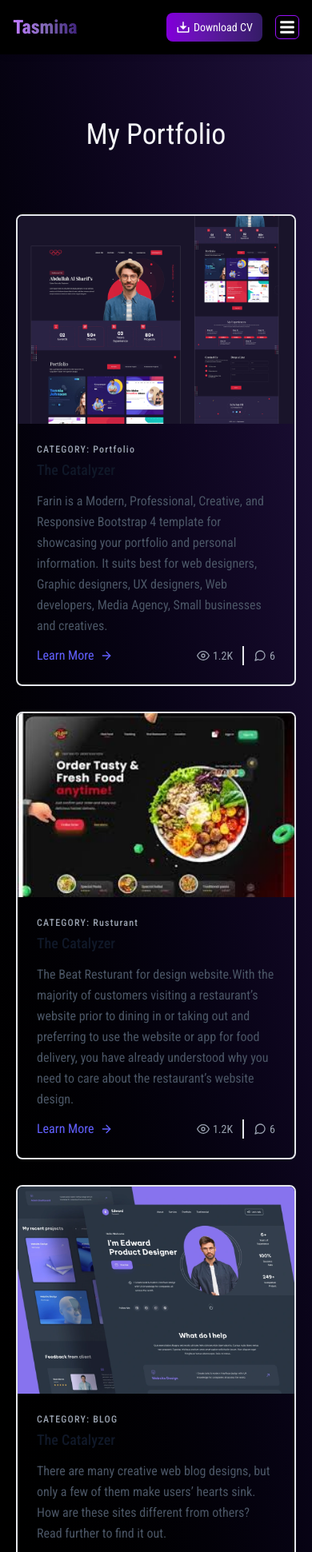
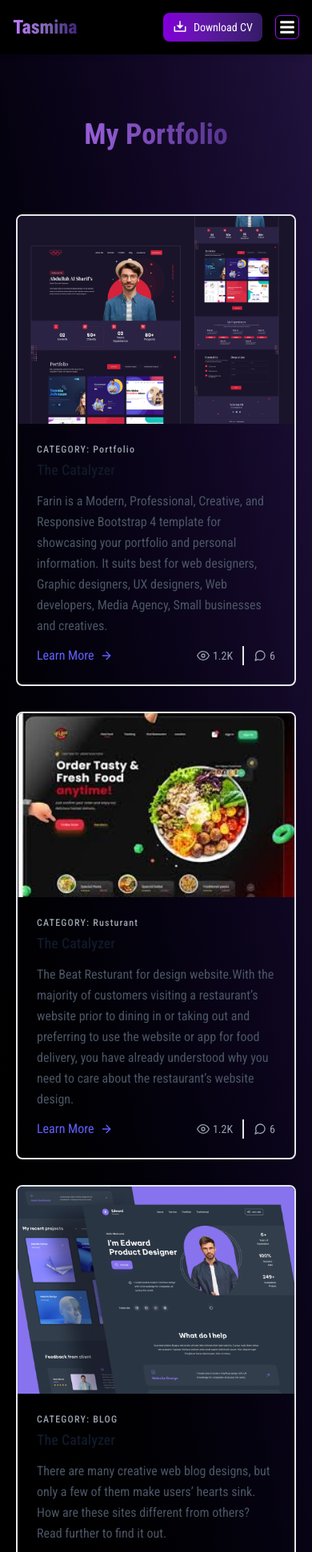
Before and after one commit to wptasmina/tasmi-portfolio, a React app: page /portfolio in a window 390 px wide. Shown: the top 1941 px of the page at 80% size. Built offline with nearby package versions, Linux system fonts and the light colour scheme; the HTML template or start-up script is replaced by a standard one.

Commit message:
added aos motion in used all file

```diff
--- a/package.json
+++ b/package.json
@@ -13,6 +13,7 @@
     "@tailwindcss/vite": "^4.0.3",
     "@tsparticles/all": "^3.8.1",
     "@tsparticles/react": "^3.0.0",
+    "aos": "^2.3.4",
     "lottie-react": "^2.4.1",
     "react": "^18.3.1",
     "react-dom": "^18.3.1",
--- a/src/Page/About.jsx
+++ b/src/Page/About.jsx
@@ -12,10 +12,10 @@ export default function About() {
     <div className='w-full min-h-screen bg-gradient-to-tr from-black to-[#20123d] to-75%'>
 
     <div className='w-10/12 mx-6 flex flex-col justify-center items-center py-16'>
-     <p className='text-gray-200 font-medium text-center sm:text-xl text-md mb-1 '>
+     <p data-aos="fade-up" className='text-gray-200 font-medium duration-300 transition-all text-center sm:text-xl text-md mb-1 '>
         Introduction
       </p>
-      <h2 className=' bg-gradient-to-r from-purple-400 to-[#341B66] bg-clip-text text-transparent font-bold text-center sm:text-6xl text-2xl'>
+      <h2 data-aos="fade-up" className=' bg-gradient-to-r from-purple-400 to-[#341B66] bg-clip-text text-transparent font-bold duration-300 transition-all text-center sm:text-6xl text-2xl'>
        About Me
       </h2>
 
@@ -34,11 +34,13 @@ export default function About() {
 
               That same year, I embarked on my journey into programming, quickly developing a strong expertise in web development and problem-solving. Today, I'm a Full-Stack Developer proficient in HTML, CSS, Bootstrap, Tailwind, JavaScript, React, Node.js, MongoDB, and Next.js.
         </p>
-        <div className=''>
-           <button className="flex items-center justify-center cursor-pointer mt-8 lg:text-lg text-sm lg:gap-2 gap-1 text-white bg-gradient-to-r from-purple-700 to-[#341B66] px-3 py-2 rounded-lg hover:bg-purple-800 transition duration-300">
-            <RiDownload2Line className="lg:text-2xl text-lg" />
-              Download CV
-            </button>
+        <div className='bg-transparent'>
+           <button className="cursor-pointer mt-10 lg:text-lg text-sm lg:gap-2 gap-1 text-white bg-gradient-to-r from-purple-700 to-[#341B66] px-4 py-2 rounded-lg hover:bg-purple-800 transition duration-300">
+            <a href="/resume.pdf" className='flex gap-2 cursor-pointer '>
+                <RiDownload2Line className="lg:text-2xl text-lg " />
+                Download CV
+            </a>
+          </button>
         </div>
       </div>
     </div>
--- a/src/Page/Contact.jsx
+++ b/src/Page/Contact.jsx
@@ -1,13 +1,18 @@
 import React from 'react'
 import messageLottieData from '../assets/message.json'
 import Lottie from 'lottie-react'
+import { Helmet } from 'react-helmet'
 
 export default function Contact() {
   return (
     <>
+    <Helmet>
+        <title>Tasmina || Contact </title>
+    </Helmet>
+
     <div className='w-full min-h-screen bg-gradient-to-tr from-black to-[#20123d] to-75%'>
       <div className=' w-10/11 mx-auto pt-16 pb-10'>
-        <h2 className='bg-gradient-to-br from-purple-600 to-[#6642ad] bg-clip-text text-transparent font-bold text-center sm:text-6xl text-2xl'>Contact With Me</h2>
+        <h2  data-aos="fade-up" className='bg-gradient-to-br from-purple-600 to-[#6642ad] duration-500 bg-clip-text text-transparent font-bold text-center sm:text-6xl text-2xl'>Contact With Me</h2>
 
         <p className='text-gray-100 text-center font-medium md:text-xl text-md mt-2'>
           I'd love hear from your! If yor have any questions, commenta, or feedBack, Please use the form below.
--- a/src/Page/Portfolio.jsx
+++ b/src/Page/Portfolio.jsx
@@ -1,3 +1,4 @@
+import { Helmet } from 'react-helmet'
 import img1 from '../assets/img (1).jpg'
 import img2 from '../assets/img (2).jpg'
 import img3 from '../assets/img (3).webp'
@@ -5,16 +6,22 @@ import img3 from '../assets/img (3).webp'
 export default function Portfolio() {
   return (
     <>
+    <Helmet>
+        <title>Tasmina || Portfolio</title>
+    </Helmet>
+
     <div className='w-full min-h-screen bg-gradient-to-tr from-black to-[#20123d]'>
       <div className=''>
-        <h2 className='text-gray-100 text-center text-4xl pt-20'>My Portfolio</h2>
+        <h2  data-aos="fade-up" className='text-center text-4xl pt-20 transition duration-300 bg-gradient-to-r from-purple-400 to-[#341B66] bg-clip-text text-transparent font-bold'>My Portfolio</h2>
       </div>
       <div className=''>
 <section class="text-gray-600 body-font">
   <div class="container px-5 py-20 mx-auto">
     <div class="flex flex-wrap -m-4">
 
-    <div class="p-4 md:w-1/3">
+    <div data-aos="fade-down"
+     data-aos-easing="linear"
+     data-aos-duration="1500" class="p-4 md:w-1/3">
         <div class="h-full border-2 border-gray-200 border-opacity-60 rounded-lg overflow-hidden">
           <img class="lg:h-48 md:h-36 w-full object-cover object-center" src={img1} alt="blog" />
           <div class="p-6">
@@ -44,7 +51,9 @@ export default function Portfolio() {
           </div>
         </div>
     </div>
-    <div class="p-4 md:w-1/3">
+    <div data-aos="fade-down"
+     data-aos-easing="linear"
+     data-aos-duration="1500" class="p-4 md:w-1/3">
         <div class="h-full border-2 border-gray-200 border-opacity-60 rounded-lg overflow-hidden">
           <img class="lg:h-48 md:h-36 w-full object-cover object-center" src={img2} alt="image" />
           <div class="p-6">
@@ -73,7 +82,9 @@ export default function Portfolio() {
           </div>
         </div>
     </div>
-    <div class="p-4 md:w-1/3">
+    <div data-aos="fade-down"
+     data-aos-easing="linear"
+     data-aos-duration="1500" class="p-4 md:w-1/3">
         <div class="h-full border-2 border-gray-200 border-opacity-60 rounded-lg overflow-hidden">
           <img class="lg:h-48 md:h-36 w-full object-cover object-center" src={img3} alt="image" />
           <div class="p-6">
--- a/src/Page/Skills.jsx
+++ b/src/Page/Skills.jsx
@@ -1,3 +1,4 @@
+import { Helmet } from "react-helmet";
 import { AiFillHtml5, AiOutlineJavaScript } from "react-icons/ai";
 import { IoLogoNodejs, IoLogoReact } from "react-icons/io5";
 import { RiTailwindCssFill } from "react-icons/ri";
@@ -7,16 +8,21 @@ import { SiMongodb } from "react-icons/si";
 export default function Skills() {
   return (
     <>
-   <div className=' w-full min-h-screen bg-gradient-to-tr from-black to-[#20123d] to-75%'>
+
+    <Helmet>
+        <title>Tasmina || Skills</title>
+    </Helmet>
+
+<div className=' w-full min-h-screen bg-gradient-to-tr from-black to-[#20123d] to-75%'>
   <section class="text-gray-600 w-11/12 mx-auto">
   <div class="container px-5  mx-auto">
     <div class="flex flex-wrap w-full mb-10 flex-col items-center text-center">
-      <h1 class="sm:text-3xl text-2xl font-medium title-font mb-2 text-gray-100 pt-16">Skills</h1>
+      <h1 data-aos="zoom-in" class="sm:text-3xl text-2xl title-font mb-2 bg-gradient-to-r from-purple-400 to-[#341B66] bg-clip-text text-transparent font-bold pt-16">Skills</h1>
       {/* <p class="lg:w-1/2 w-full leading-relaxed text-gray-500">Whatever cardigan tote bag tumblr hexagon brooklyn asymmetrical gentrify, subway tile poke farm-to-table.</p> */}
     </div>
     <div class="flex flex-wrap -m-4 bg-blue-black/90 rounded-2xl px-2 py-8 backdrop-blur-3xl">
 
-      <div class="xl:w-1/3 md:w-1/2 p-4 ">
+      <div data-aos="fade-up-right" class="xl:w-1/3 md:w-1/2 p-4 duration-300 ">
         <div class="border border-gray-200 p-6 rounded-lg">
           <div class="w-10 h-10 inline-flex items-center justify-center rounded-full bg-indigo-100 text-indigo-500 mb-4">
           <AiFillHtml5 className="text-2xl" />
@@ -26,7 +32,7 @@ export default function Skills() {
         </div>
       </div>
 
-      <div class="xl:w-1/3 md:w-1/2 p-4">
+      <div data-aos="fade-up-right" class="xl:w-1/3 md:w-1/2 p-4 duration-300">
         <div class="border border-gray-200 p-6 rounded-lg">
           <div class="w-10 h-10 inline-flex items-center justify-center rounded-full bg-indigo-100 text-indigo-500 mb-4">
           <AiOutlineJavaScript className="text-2xl" />
@@ -35,7 +41,7 @@ export default function Skills() {
           <p class="leading-relaxed text-base">Fingerstache flexitarian street art 8-bit waist co, subway tile poke farm.</p>
         </div>
       </div>
-      <div class="xl:w-1/3 md:w-1/2 p-4">
+      <div data-aos="fade-up-right" class="xl:w-1/3 md:w-1/2 p-4 duration-300">
         <div class="border border-gray-200 p-6 rounded-lg">
           <div class="w-10 h-10 inline-flex items-center justify-center rounded-full bg-indigo-100 text-indigo-500 mb-4">
           <IoLogoReact className="text-2xl" />
@@ -44,7 +50,8 @@ export default function Skills() {
           <p class="leading-relaxed text-base">Fingerstache flexitarian street art 8-bit waist co, subway tile poke farm.</p>
         </div>
       </div>
-      <div class="xl:w-1/3 md:w-1/2 p-4">
+
+      <div data-aos="fade-left" class="xl:w-1/3 md:w-1/2 p-4 duration-300">
         <div class="border border-gray-200 p-6 rounded-lg">
           <div class="w-10 h-10 inline-flex items-center justify-center rounded-full bg-indigo-100 text-indigo-500 mb-4">
           <IoLogoNodejs className="text-2xl" />
@@ -53,7 +60,7 @@ export default function Skills() {
           <p class="leading-relaxed text-base">Fingerstache flexitarian street art 8-bit waist co, subway tile poke farm.</p>
         </div>
       </div>
-      <div class="xl:w-1/3 md:w-1/2 p-4">
+      <div data-aos="fade-left" class="xl:w-1/3 md:w-1/2 p-4 duration-300">
         <div class="border border-gray-200 p-6 rounded-lg">
           <div class="w-10 h-10 inline-flex items-center justify-center rounded-full bg-indigo-100 text-indigo-500 mb-4">
           <SiMongodb className="text-2xl" />
@@ -62,7 +69,7 @@ export default function Skills() {
           <p class="leading-relaxed text-base">Fingerstache flexitarian street art 8-bit waist co, subway tile poke farm.</p>
         </div>
       </div>
-      <div class="xl:w-1/3 md:w-1/2 p-4">
+      <div data-aos="fade-left" class="xl:w-1/3 md:w-1/2 p-4 duration-300">
         <div class="border border-gray-200 p-6 rounded-lg">
           <div class="w-10 h-10 inline-flex items-center justify-center rounded-full bg-indigo-100 text-indigo-500 mb-4">
           <RiTailwindCssFill className="text-2xl" />
--- a/src/components/Header.jsx
+++ b/src/components/Header.jsx
@@ -40,7 +40,7 @@ export default function Header() {
         <div>
           <Link
             to="/"
-            className="logo text-2xl font-extrabold bg-gradient-to-r from-purple-400 via-[#8269b5] to-[#3f217a] bg-clip-text text-transparent cursor-pointer"
+            className="logo text-2xl font-extrabold bg-gradient-to-r from-purple-400 via-[#8269b5] to-[#3f217a] bg-clip-text text-transparent cursor-pointer hover:text-purple-800"
           >
             Tasmina
           </Link>
@@ -54,9 +54,11 @@ export default function Header() {
         {/* CV Download & Toggle Button */}
         <div className="flex gap-4 items-center">
           {/* Download Button */}
-          <button className="flex items-center justify-center cursor-pointer lg:text-lg text-sm lg:gap-2 gap-1 text-white bg-gradient-to-r from-purple-700 to-[#341B66] px-3 py-2 rounded-lg hover:bg-purple-800 transition duration-300">
-            <RiDownload2Line className="lg:text-2xl text-lg" />
-            Download CV
+          <button className="download cursor-pointer lg:text-lg text-sm lg:gap-2 gap-1 text-white bg-gradient-to-r from-purple-700 to-[#341B66] px-3 py-2 rounded-lg hover:bg-purple-800 transition duration-300">
+          <a href="/resume.pdf" className='flex gap-2 cursor-pointer '>
+                <RiDownload2Line className="lg:text-2xl text-lg " />
+                Download CV
+            </a>
           </button>
 
           {/* Toggle Button */}
--- a/src/main.jsx
+++ b/src/main.jsx
@@ -10,7 +10,10 @@ import { HelmetProvider } from 'react-helmet-async';
 import { RouterProvider } from 'react-router-dom';
 import { router } from './routes/router';
 
-
+import AOS from 'aos';
+import 'aos/dist/aos.css'; // You can also use <link> for styles
+// ..
+AOS.init();
 
 createRoot(document.getElementById('root')).render(
   <StrictMode>
--- a/src/routes/router.jsx
+++ b/src/routes/router.jsx
@@ -7,9 +7,6 @@ import About from "../Page/About";
 import Portfolio from "../Page/Portfolio";
 import Skills from "../Page/Skills";
 import Contact from "../Page/Contact";
-
-
-
 
 export const router = createBrowserRouter([
   {
```
Also changed, not shown: 2 other files (tests, documents, lock files or other folders).
